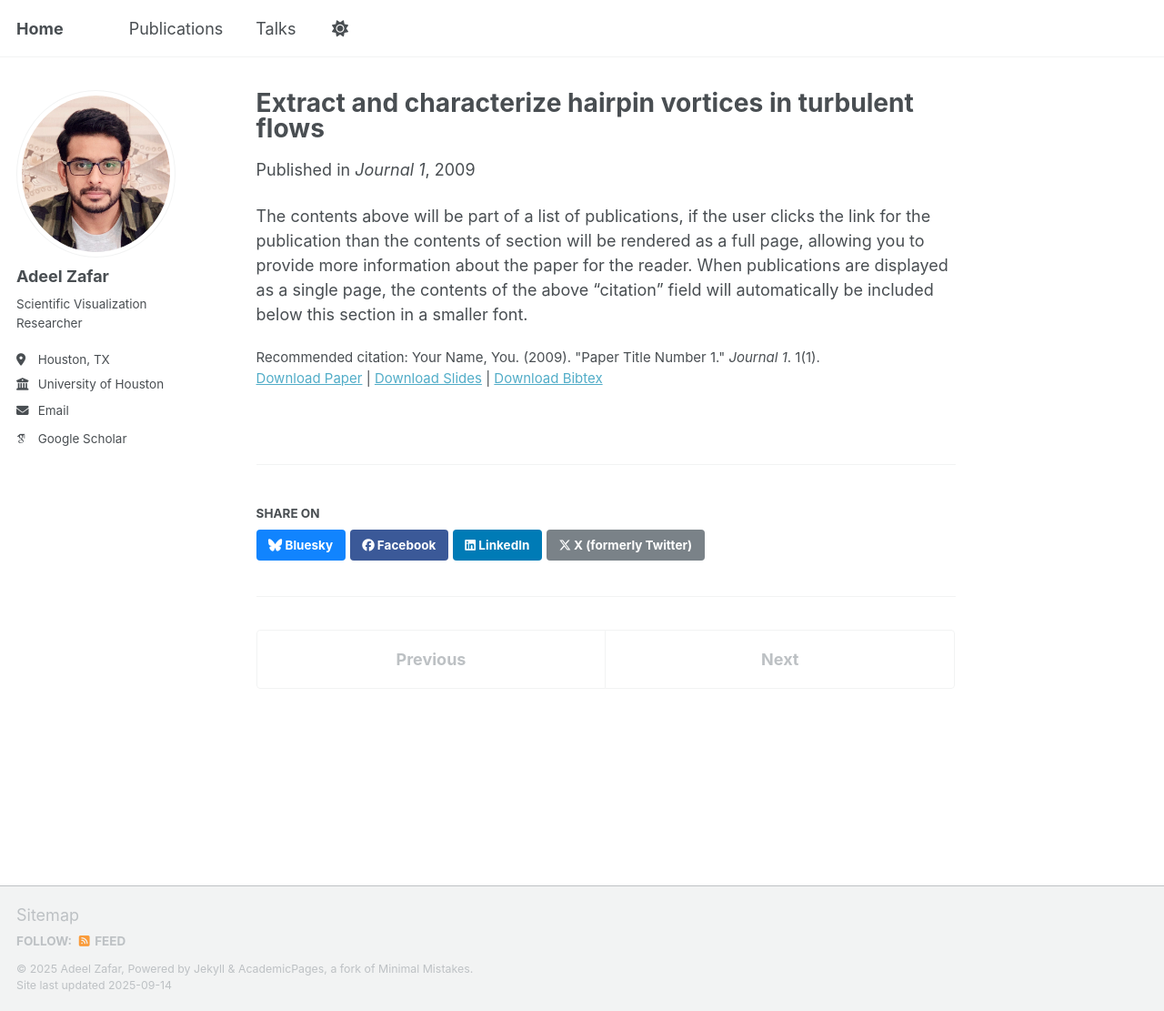
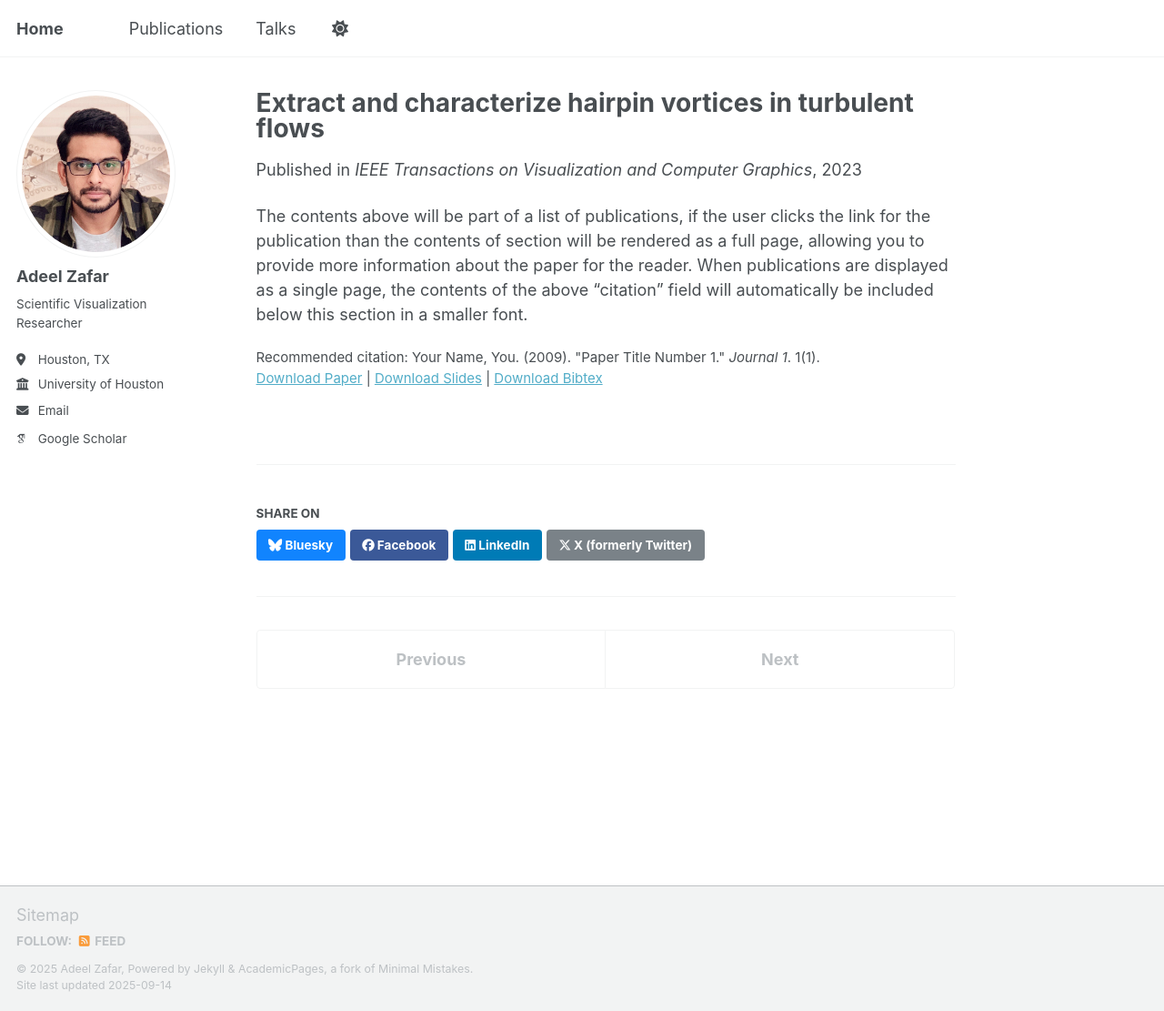
Before and after one commit to adeelz92/adeelz92.github.io, a Jekyll site: the page built from _publications/2023-01-TVCG.md, in a window 1280 px wide and 1111 px high. Shown: the whole window at 91% size. Built offline with Jekyll 4.4.1, drawn with Linux system fonts in a browser that asks for light colours; some web fonts are replaced; a script that is not in the unit is left out.

Commit message:
Update 2023-01-TVCG.md

```diff
--- a/_publications/2023-01-TVCG.md
+++ b/_publications/2023-01-TVCG.md
@@ -4,8 +4,8 @@ collection: publications
 category: manuscripts
 permalink: /publication/2009-10-01-paper-title-number-1
 excerpt: 'This paper is about the number 1. The number 2 is left for future work.'
-date: 2009-10-01
-venue: 'Journal 1'
+date: 2023/10/24
+venue: 'IEEE Transactions on Visualization and Computer Graphics'
 slidesurl: 'http://academicpages.github.io/files/slides1.pdf'
 paperurl: 'http://academicpages.github.io/files/paper1.pdf'
 bibtexurl: 'http://academicpages.github.io/files/bibtex1.bib'
```
